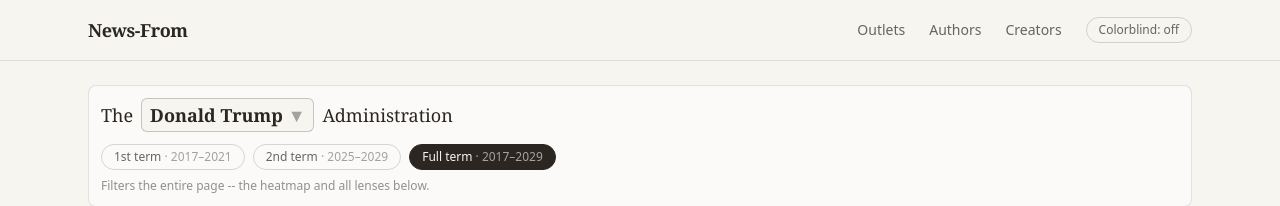
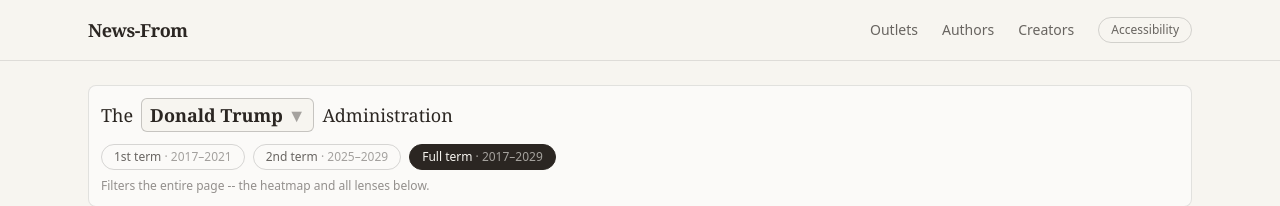
Before and after one commit to JuliusDorfman/news-from, a Next.js app: page / in a window 1280 px wide. Shown: the top 206 px of the page. Built offline with nearby package versions, Linux system fonts and the light colour scheme.

Commit message:
feat: reframe colorblind toggle under an Accessibility menu in the nav

```diff
--- /dev/null
+++ b/components/AccessibilityMenu.tsx
@@ -0,0 +1,40 @@
+'use client'
+import { useEffect, useState } from 'react'
+
+export default function AccessibilityMenu() {
+  const [open, setOpen] = useState(false)
+  const [cb, setCb] = useState(false)
+  useEffect(() => {
+    const saved = localStorage.getItem('cb') === '1'
+    setCb(saved)
+    document.documentElement.dataset.cb = saved ? '1' : ''
+  }, [])
+  const toggleCb = () => {
+    const next = !cb
+    setCb(next)
+    document.documentElement.dataset.cb = next ? '1' : ''
+    localStorage.setItem('cb', next ? '1' : '0')
+  }
+  return (
+    <div className="relative">
+      <button type="button" data-testid="accessibility-trigger" onClick={() => setOpen(o => !o)} aria-haspopup="menu" aria-expanded={open}
+        className="rounded-full border border-black/15 px-3 py-1 text-xs text-ink/70 hover:border-ink/40">
+        Accessibility
+      </button>
+      {open && (
+        <>
+          <div className="fixed inset-0 z-10" onClick={() => setOpen(false)} />
+          <div className="absolute right-0 z-20 mt-1 w-60 rounded-md border border-black/15 bg-paper p-3 shadow-lg">
+            <button type="button" data-testid="cb-toggle" aria-pressed={cb} onClick={toggleCb}
+              className="flex w-full items-center justify-between gap-3 text-left text-sm">
+              <span>Colorblind-friendly palette</span>
+              <span className={`inline-flex h-5 w-9 items-center rounded-full px-0.5 transition-colors ${cb ? 'bg-ink' : 'bg-black/20'}`}>
+                <span className={`h-4 w-4 rounded-full bg-paper transition-transform ${cb ? 'translate-x-4' : ''}`} />
+              </span>
+            </button>
+          </div>
+        </>
+      )}
+    </div>
+  )
+}
--- a/components/ColorblindToggle.tsx
+++ /dev/null
@@ -1,28 +0,0 @@
-'use client'
-import { useEffect, useState } from 'react'
-
-export default function ColorblindToggle() {
-  const [on, setOn] = useState(false)
-  useEffect(() => {
-    const saved = localStorage.getItem('cb') === '1'
-    setOn(saved)
-    document.documentElement.dataset.cb = saved ? '1' : ''
-  }, [])
-  const toggle = () => {
-    const next = !on
-    setOn(next)
-    document.documentElement.dataset.cb = next ? '1' : ''
-    localStorage.setItem('cb', next ? '1' : '0')
-  }
-  return (
-    <button
-      type="button"
-      onClick={toggle}
-      aria-pressed={on}
-      title="Toggle colorblind-friendly palette"
-      className="rounded-full border border-black/15 px-3 py-1 text-xs text-ink/70 hover:border-ink/40"
-    >
-      {on ? 'Colorblind: on' : 'Colorblind: off'}
-    </button>
-  )
-}
--- a/components/Nav.tsx
+++ b/components/Nav.tsx
@@ -1,5 +1,5 @@
 import Link from 'next/link'
-import ColorblindToggle from './ColorblindToggle'
+import AccessibilityMenu from './AccessibilityMenu'
 
 export default function Nav() {
   return (
@@ -10,7 +10,7 @@
           <Link href="/source/cnn" className="hover:text-ink">Outlets</Link>
           <Link href="/author/a-hartman" className="hover:text-ink">Authors</Link>
           <Link href="/creator/c-hasan" className="hover:text-ink">Creators</Link>
-          <ColorblindToggle />
+          <AccessibilityMenu />
         </div>
       </nav>
     </header>
```
Also changed, not shown: 2 other files (tests, documents, lock files or other folders).
